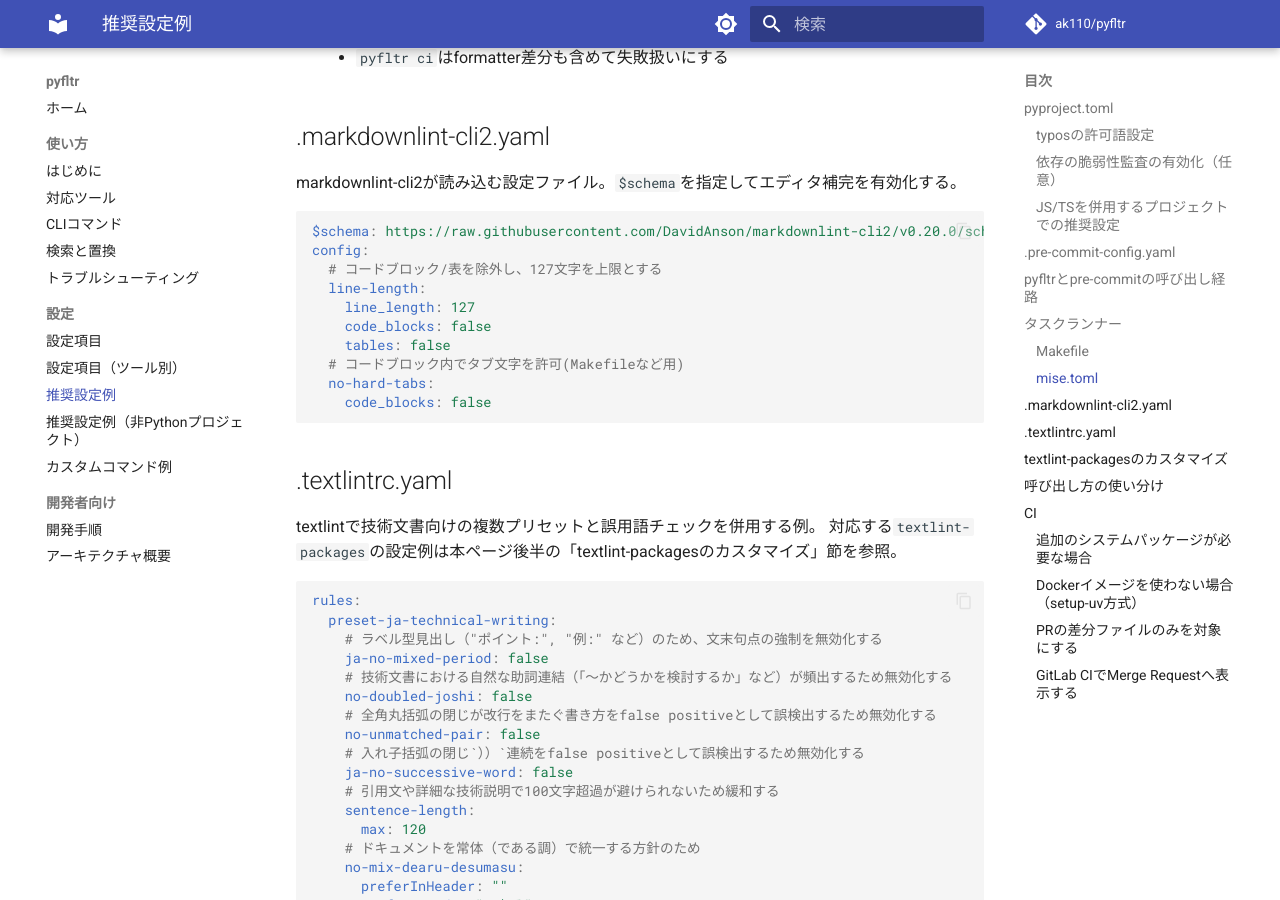
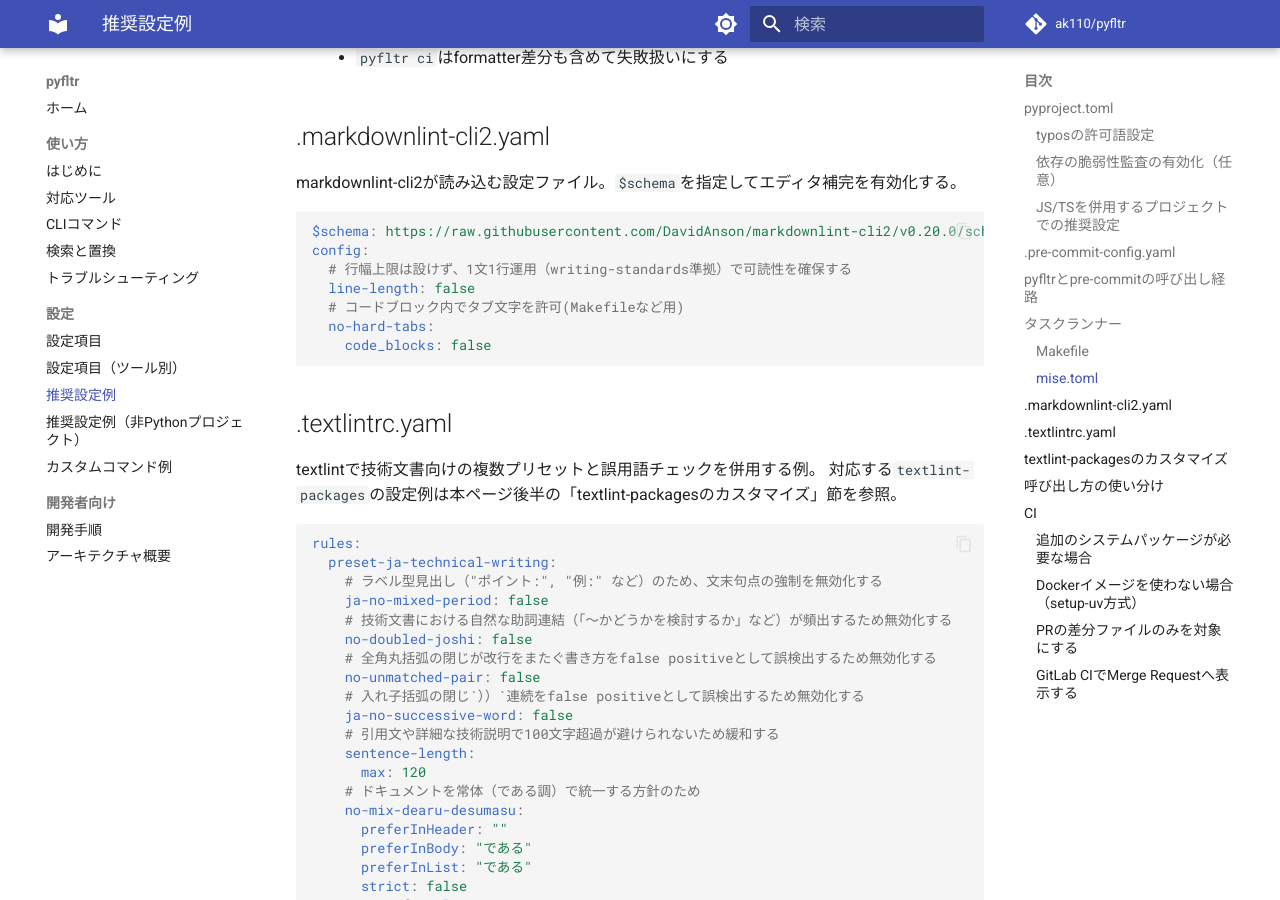
Before and after one commit to ak110/pyfltr, an MkDocs documentation site: the page built from docs/guide/recommended.md, in a window 1280 px wide and 900 px high, scrolled down 7955 px. Built offline with MkDocs 1.6.1 and Material for MkDocs 9.7.7, drawn with Linux system fonts in a browser that asks for light colours; comment, search, counter and statistics services are not loaded.

Commit message:
docs(guide): 推奨Markdown設定から行幅127ルールを撤廃
markdownlintのMD013（line-length）による行幅127チェックを推奨設定例から撤去し、
1文1行運用のみで可読性を確保する方針へ更新した。dotfiles側agent-toolkitの
127幅ルール全体廃止に追従する。

````diff
--- a/docs/guide/recommended.md
+++ b/docs/guide/recommended.md
@@ -350,11 +350,8 @@
 ```yaml
 $schema: https://raw.githubusercontent.com/DavidAnson/markdownlint-cli2/v0.20.0/schema/markdownlint-cli2-config-schema.json
 config:
-  # コードブロック/表を除外し、127文字を上限とする
-  line-length:
-    line_length: 127
-    code_blocks: false
-    tables: false
+  # 行幅上限は設けず、1文1行運用（writing-standards準拠）で可読性を確保する
+  line-length: false
   # コードブロック内でタブ文字を許可(Makefileなど用)
   no-hard-tabs:
     code_blocks: false
````
Also changed, not shown: .markdownlint-cli2.yaml (+2 -5 lines), docs/.markdownlint-cli2.yaml (+2 -5 lines).
